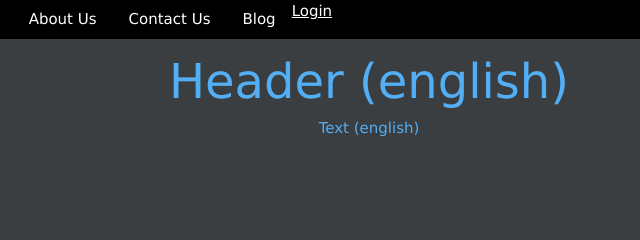
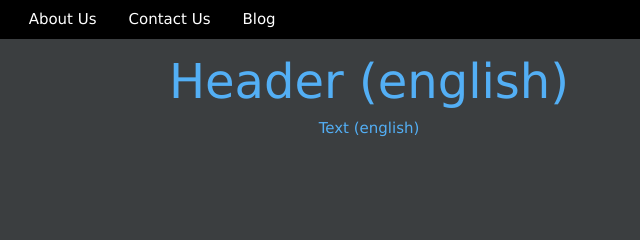
Before and after one commit to Valspir/valspir.com, a plain HTML site: page template.html in a window 1280 px wide. Shown: the full height of the page, 271-911 px from the left. Drawn offline with nearby package versions, Linux system fonts and the light colour scheme.

Commit message:
Update template.html

```diff
--- a/template.html
+++ b/template.html
@@ -123,7 +123,6 @@ li a, .dropbtn {
       <a lang="gv" href="contact.html" class="w3-bar-item w3-button w3-hover-blue">Coventyn Shin</a>
       <a lang="ja" href="contact.html" class="w3-bar-item w3-button w3-hover-blue">連絡</a>
       <a href="blog.html" class="w3-bar-item w3-button w3-hover-blue">Blog</a>
-      <a float="right" href="#login" class="w3-button-round-large w3-hover-blue">Login</a>
     </div>
   </div>
   <br>
```
